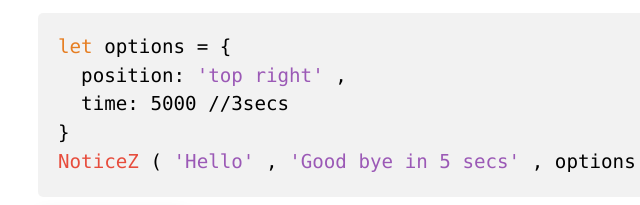
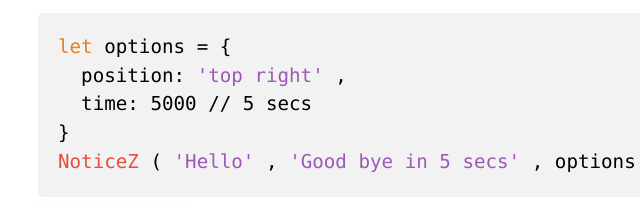
Before and after one commit to ZeroX-DG/NoticeZ, a plain HTML site: page index.html in a window 1280 px wide. Shown: the part 1842-2047 px from the top of the page, 174-814 px from the left. Drawn offline with nearby package versions, Linux system fonts and the light colour scheme.

Commit message:
Update index.html

```diff
--- a/index.html
+++ b/index.html
@@ -120,7 +120,7 @@
             <span>,</span>
           </div>
           <div class="line">
-            <span>&nbsp;&nbsp;time: 5000 //3secs </span>
+            <span>&nbsp;&nbsp;time: 5000 // 5 secs </span>
           </div>
           <div class="line">
             <span>}</span>
```
